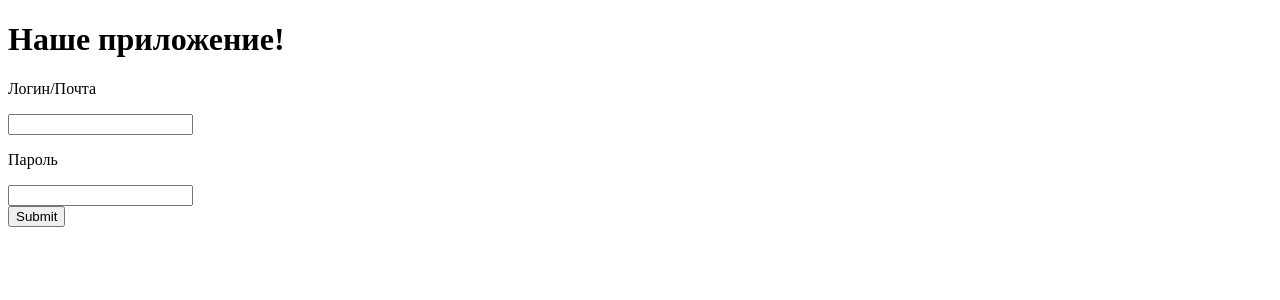
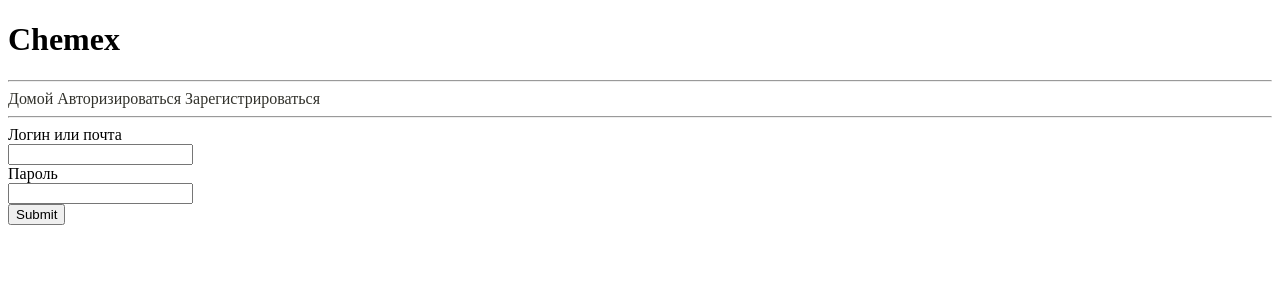
Before and after one commit to andreykarpov0/chemex, a React (Create React App) app in the folder ClientApp/: page /auth in a window 1280 px wide. Shown: the top 300 px of the page. Built offline with nearby package versions, Linux system fonts and the light colour scheme.

Commit message:
auth window and menu

```diff
--- a/ClientApp/src/App.jsx
+++ b/ClientApp/src/App.jsx
@@ -9,11 +9,13 @@ import './App.css';
 import Auth from './windows/Auth';
 import Home from './windows/Home';
 import Reg from './windows/Reg';
+import Menu from './windows/Menu';
 
 export default function App({ history, ...props }) {
   return (
     <div>
-        <h1>Наше приложение!</h1>
+        <h1>Chemex</h1>
+        <Menu/>
         <Switch>
             <Route path="/home" component={Home}/>
             <Route path="/reg" component={Reg}/>
--- a/ClientApp/src/windows/Auth.css
+++ b/ClientApp/src/windows/Auth.css
@@ -0,0 +1,7 @@
+.text{
+    margin:0;
+}
+
+.formTextInput{
+
+}
--- a/ClientApp/src/windows/Auth.jsx
+++ b/ClientApp/src/windows/Auth.jsx
@@ -6,12 +6,12 @@ export default function Auth() {
   return (
     <div>
       <form action="">
-        <p>Логин/Почта</p>
-        <input type="text" />
-        <p>Пароль</p>
-        <input type="password" />
+        <p className="text">Логин или почта</p>
+        <input type="text" className="formTextInput"/>
+        <p className="text">Пароль</p>
+        <input type="password" className="formTextInput"/>
         <br/>
-        <input type="submit" />
+        <input type="submit" className="formSubmitBtn"/>
       </form>
     </div>
   )
--- /dev/null
+++ b/ClientApp/src/windows/Menu.css
@@ -0,0 +1,4 @@
+a{
+    text-decoration: none;
+    color: #32322C;
+}
--- /dev/null
+++ b/ClientApp/src/windows/Menu.jsx
@@ -0,0 +1,13 @@
+import React from 'react'
+
+import './Menu.css';
+
+export default function Home() {
+  return (
+    <div>
+        <hr />
+        <a href="/home">Домой</a> <a href="/auth">Авторизироваться</a> <a href="/reg">Зарегистрироваться</a>
+        <hr />
+    </div>
+  )
+}
```
